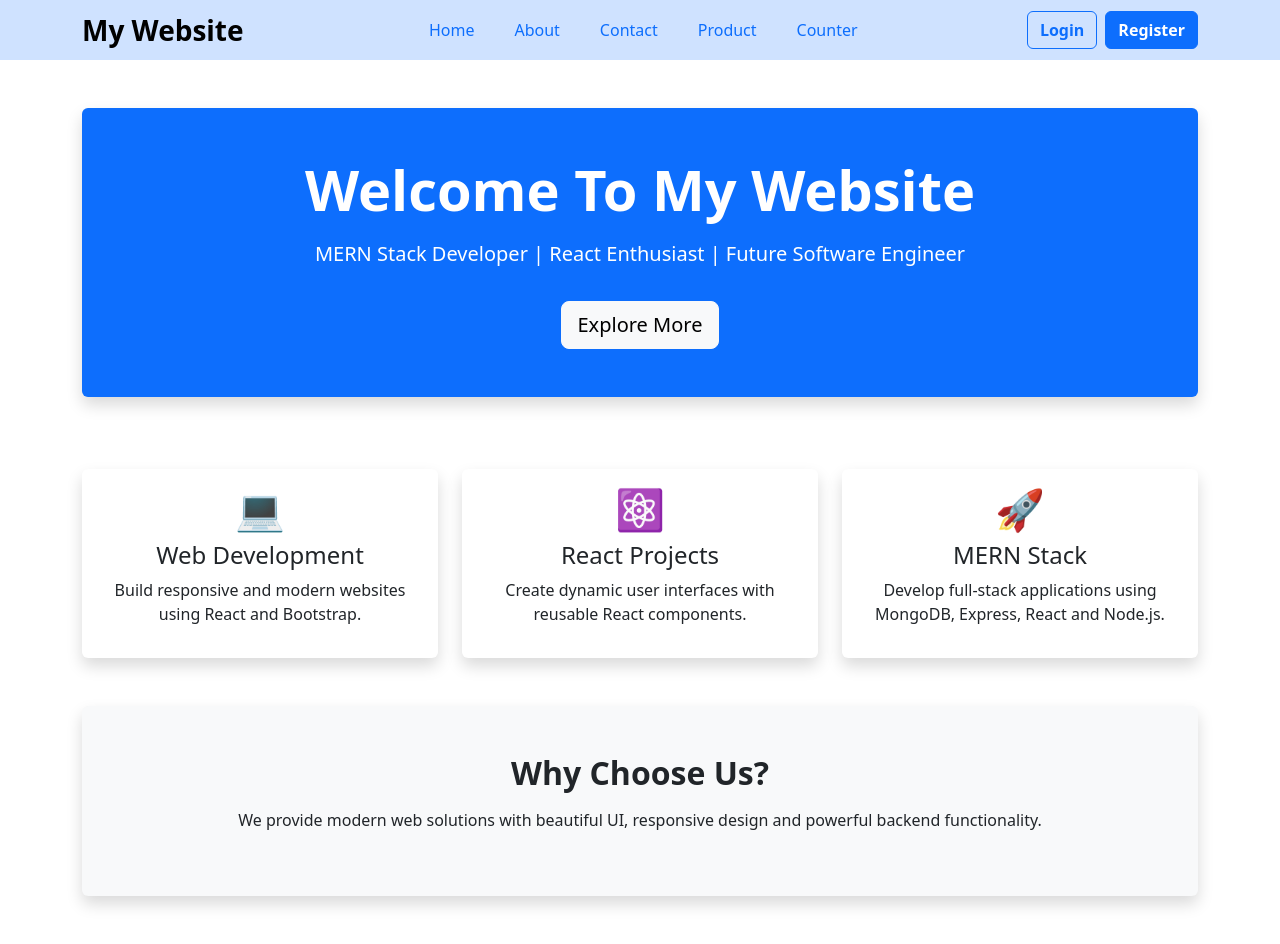
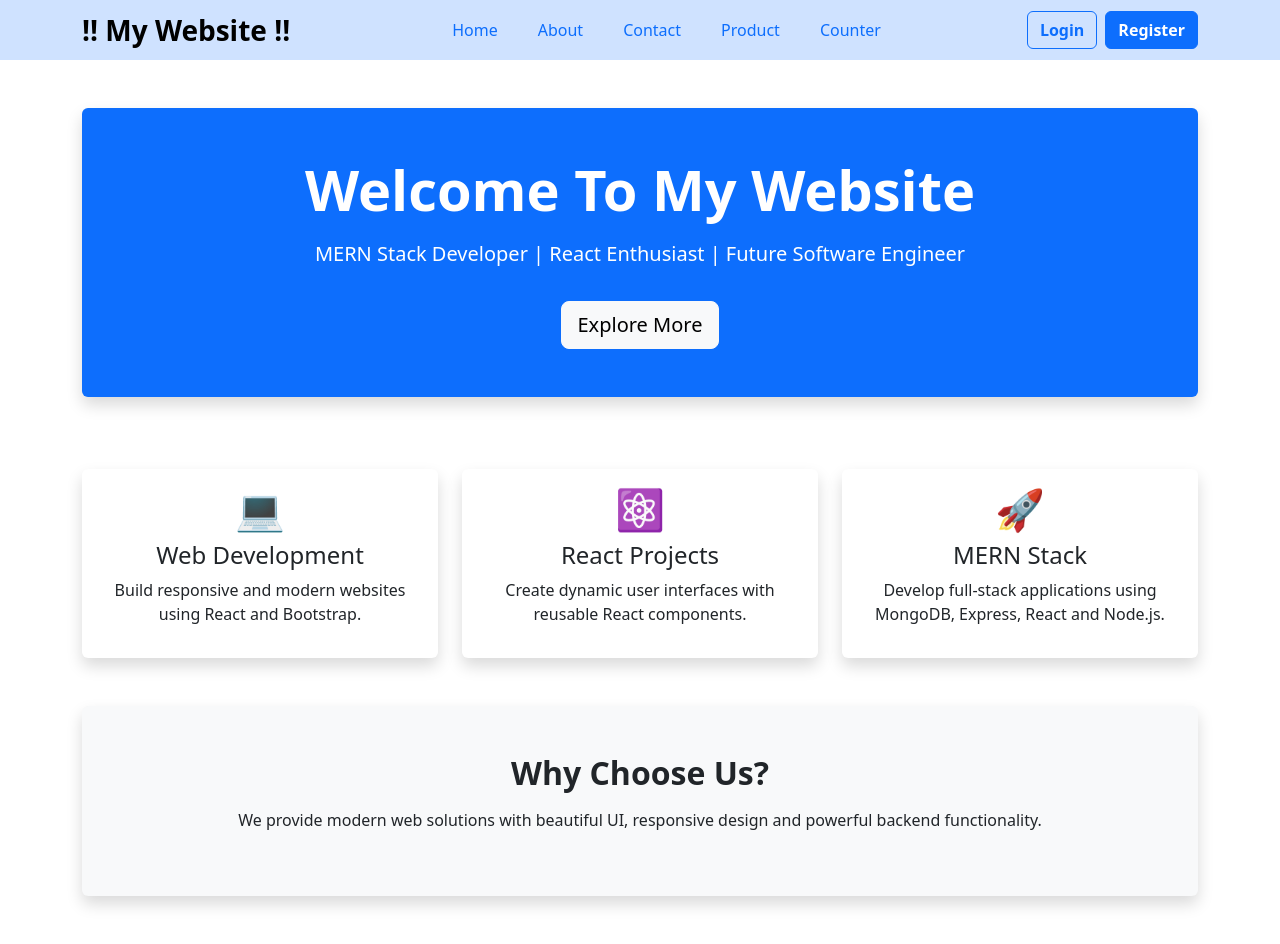
Before and after one commit to Shubham999k/REact---Talwind-CSS, a React (Vite) app: page / in a window 1280 px wide. Built offline with nearby package versions, Linux system fonts and the light colour scheme.

Commit message:
style: update logo text in Header component for emphasis

```diff
--- a/src/components/Header.jsx
+++ b/src/components/Header.jsx
@@ -8,7 +8,7 @@ function Header() {
 
                     {/* Logo */}
                     <NavLink className="navbar-brand fw-bold fs-3" to="/">
-                        My Website
+                       !! My Website !!
                     </NavLink>
 
                     {/* Center Menu */}
```
